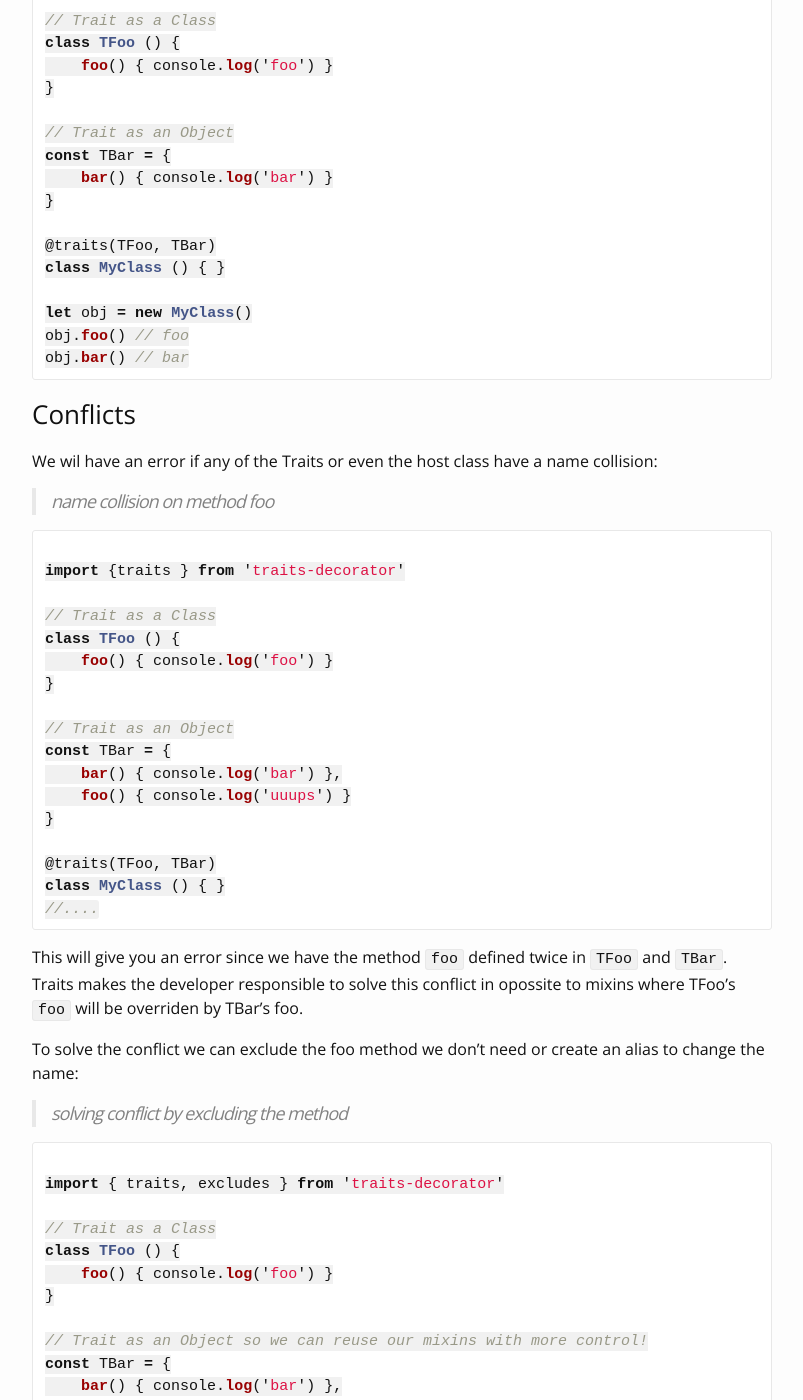
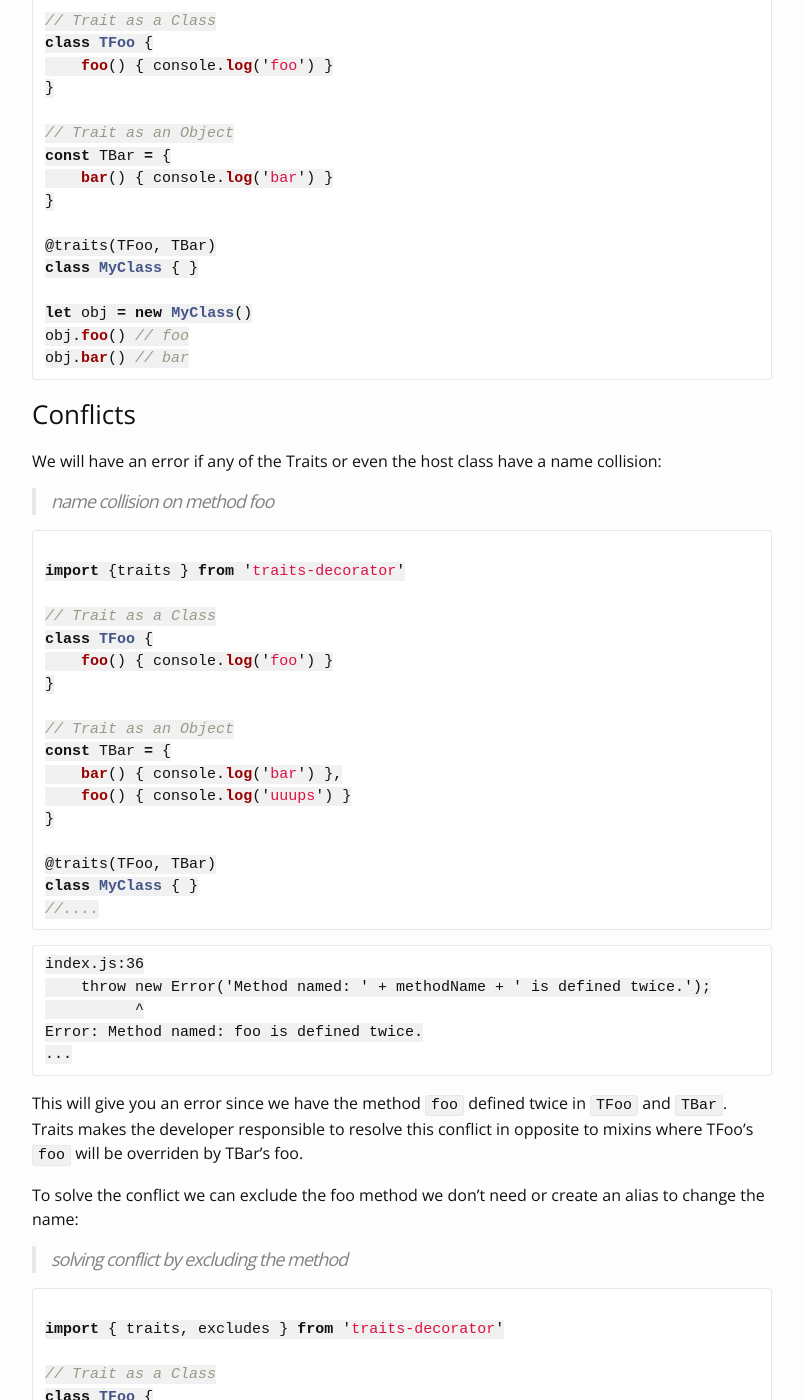
Before and after one commit to elmasse/elmasse.io, a Jekyll site: the page built from _posts/2015-06-24-decorators-bindings-es7.md, in a window 1280 px wide and 1400 px high, scrolled down 3442 px. Shown: the whole window, without its empty margins (238-1041 px from the left). Built offline with Jekyll 4.4.1, drawn with Linux system fonts in a browser that asks for light colours; Markdown is read by kramdown in place of the engine named in the settings; comment, search, counter and statistics services are not loaded.

Commit message:
typos. Fixed examples

````diff
--- a/_posts/2015-06-24-decorators-bindings-es7.md
+++ b/_posts/2015-06-24-decorators-bindings-es7.md
@@ -133,7 +133,7 @@ The answer is *yes, of course we can*! Check [traits-decorator](https://github.c
 import {traits } from 'traits-decorator'
 
 // Trait as a Class
-class TFoo () {
+class TFoo {
     foo() { console.log('foo') }
 }
 
@@ -143,7 +143,7 @@ const TBar = {
 }
 
 @traits(TFoo, TBar)
-class MyClass () { }
+class MyClass { }
 
 let obj = new MyClass()
 obj.foo() // foo
@@ -151,7 +151,7 @@ obj.bar() // bar
 ```
 
 ### Conflicts
-We wil have an error if any of the Traits or even the host class have a name collision:
+We will have an error if any of the Traits or even the host class have a name collision:
 
 > name collision on method foo
 
@@ -160,7 +160,7 @@ We wil have an error if any of the Traits or even the host class have a name col
 import {traits } from 'traits-decorator'
 
 // Trait as a Class
-class TFoo () {
+class TFoo {
     foo() { console.log('foo') }
 }
 
@@ -171,11 +171,19 @@ const TBar = {
 }
 
 @traits(TFoo, TBar)
-class MyClass () { }
+class MyClass { }
 //....
 ```
 
-This will give you an error since we have the method `foo` defined twice in `TFoo` and `TBar`. Traits makes the developer responsible to solve this conflict in opossite to mixins where TFoo's `foo` will be overriden by TBar's foo.
+```
+index.js:36
+    throw new Error('Method named: ' + methodName + ' is defined twice.');
+          ^
+Error: Method named: foo is defined twice.
+...
+```
+
+This will give you an error since we have the method `foo` defined twice in `TFoo` and `TBar`. Traits makes the developer responsible to resolve this conflict in opposite to mixins where TFoo's `foo` will be overriden by TBar's foo.
 
 To solve the conflict we can exclude the foo method we don't need or create an alias to change the name:
 
@@ -186,7 +194,7 @@ To solve the conflict we can exclude the foo method we don't need or create an a
 import { traits, excludes } from 'traits-decorator'
 
 // Trait as a Class
-class TFoo () {
+class TFoo {
     foo() { console.log('foo') }
 }
 
@@ -197,7 +205,7 @@ const TBar = {
 }
 
 @traits(TFoo, TBar::excludes('foo'))
-class MyClass () { }
+class MyClass { }
 
 let obj = new MyClass()
 obj.foo() // foo
````
